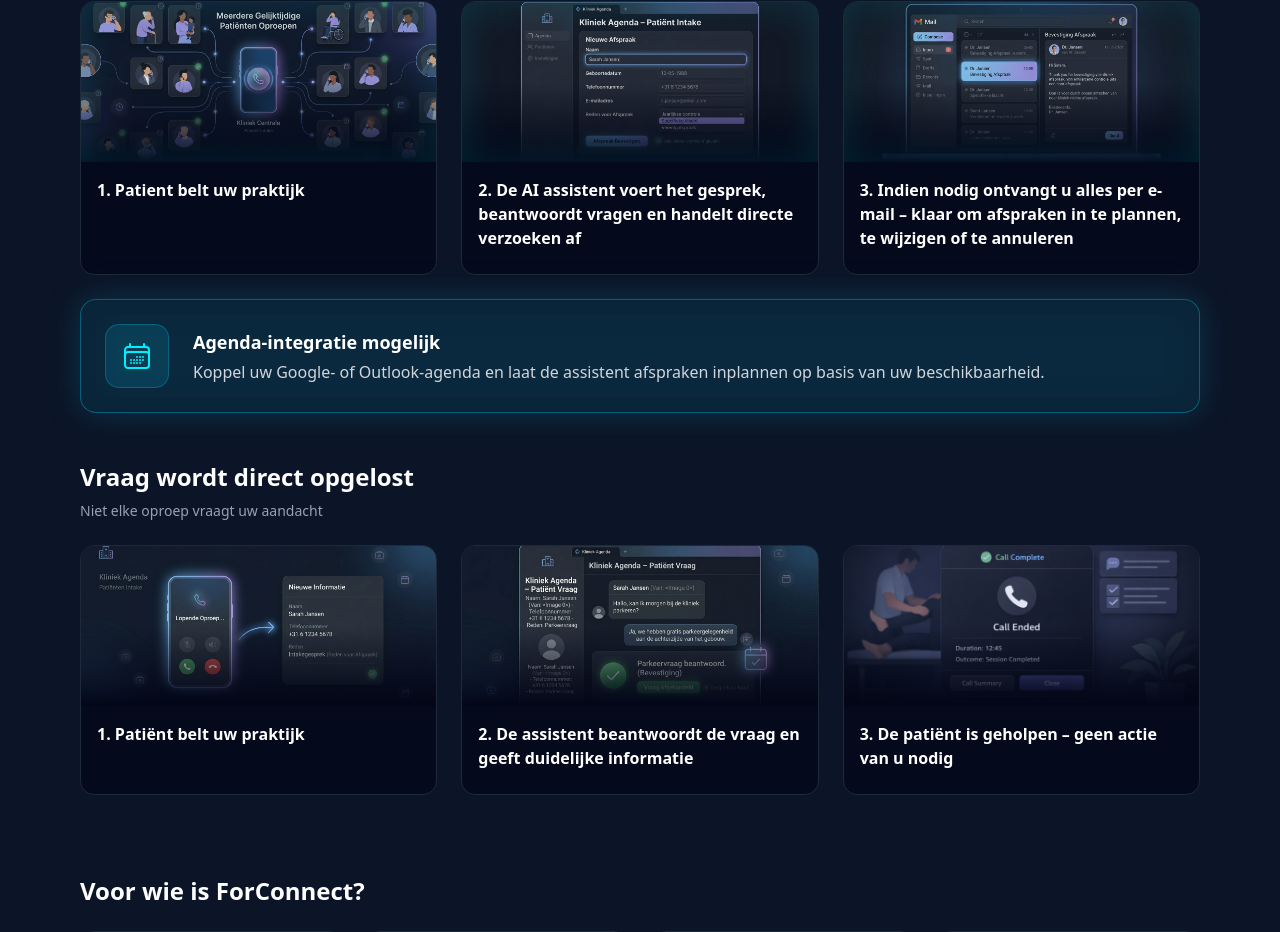
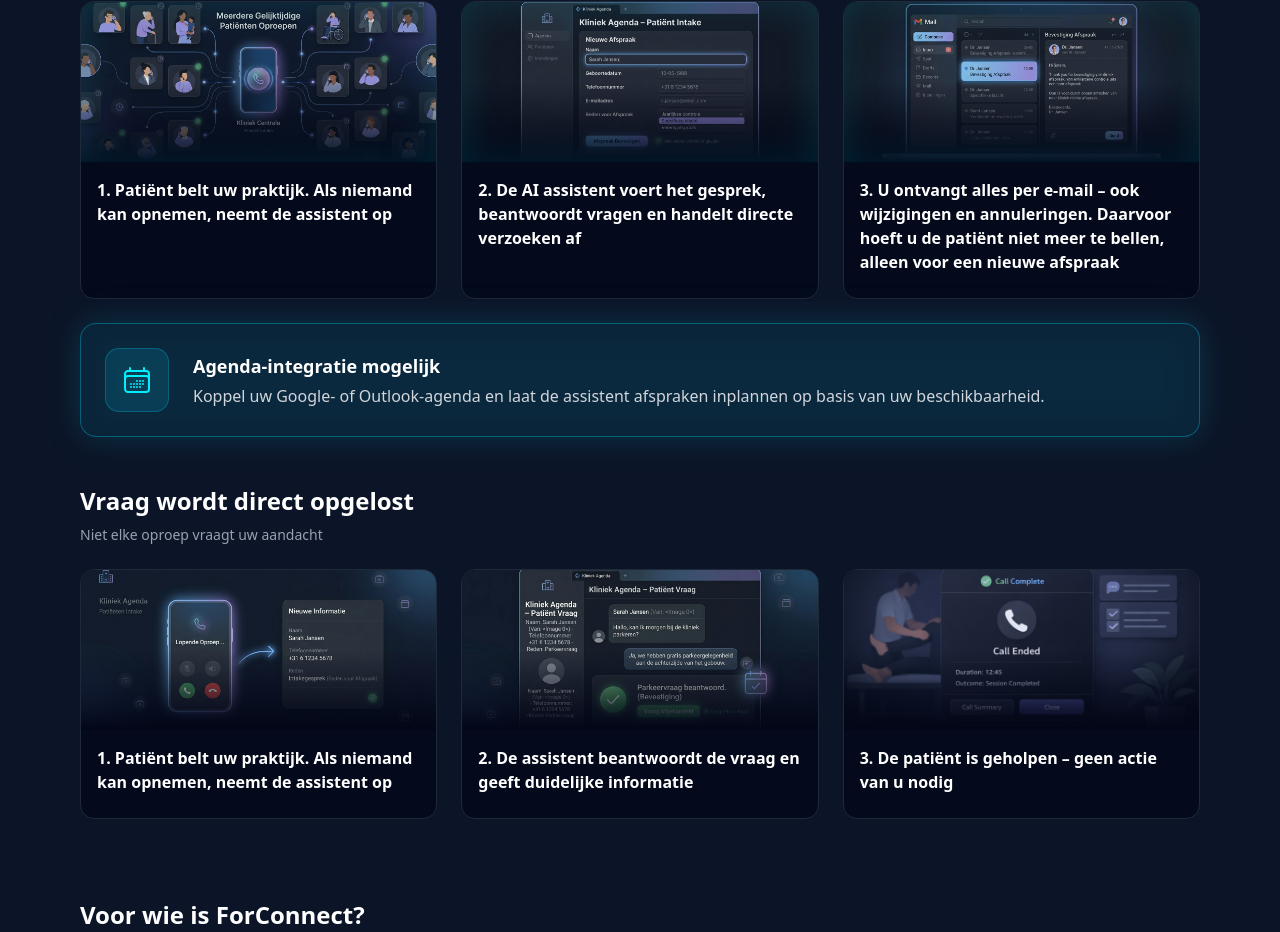
Before and after one commit to ForConnect/forconnect-site, a Next.js app: page / in a window 1280 px wide. Shown: the part 1350-2282 px from the top of the page. Built offline with nearby package versions, Linux system fonts and the light colour scheme.

Commit message:
Hero, AVG seal, how-it-works text updates

```diff
--- a/app/page.tsx
+++ b/app/page.tsx
@@ -53,9 +53,9 @@ const content: Record<'nl' | 'en', ContentType> = {
     heroPrimaryCta: 'Plan een demo',
     howTitle: 'Hoe werkt ForConnect?',
     howSteps: [
-      { title: '1. Patient belt uw praktijk', text: '' },
+      { title: '1. Patiënt belt uw praktijk. Als niemand kan opnemen, neemt de assistent op', text: '' },
       { title: '2. De AI assistent voert het gesprek, beantwoordt vragen en handelt directe verzoeken af', text: '' },
-      { title: '3. Indien nodig ontvangt u alles per e-mail – klaar om afspraken in te plannen, te wijzigen of te annuleren', text: '' },
+      { title: '3. U ontvangt alles per e-mail – ook wijzigingen en annuleringen. Daarvoor hoeft u de patiënt niet meer te bellen, alleen voor een nieuwe afspraak', text: '' },
     ],
     forWhoTitle: 'Voor wie is ForConnect?',
     forWhoItems: [
@@ -100,9 +100,9 @@ const content: Record<'nl' | 'en', ContentType> = {
     heroPrimaryCta: 'Book a demo',
     howTitle: 'How does ForConnect work?',
     howSteps: [
-      { title: '1. Patient calls your practice', text: '' },
+      { title: '1. Patient calls your practice. If no one can answer, the assistant picks up', text: '' },
       { title: '2. The AI assistant handles the conversation and processes the request', text: '' },
-      { title: '3. If needed, you receive everything by email – ready to schedule, change or cancel appointments', text: '' },
+      { title: '3. You receive everything by email – including changes and cancellations. You do not need to call the patient for those, only to schedule a new appointment', text: '' },
     ],
     forWhoTitle: 'Who is ForConnect for?',
     forWhoItems: [
@@ -408,8 +408,8 @@ export default function HomePage() {
               <div className="p-4">
                 <p className="font-semibold text-white mb-2">
                   {lang === 'nl'
-                    ? '1. Patiënt belt uw praktijk'
-                    : '1. Patient calls your practice'}
+                    ? '1. Patiënt belt uw praktijk. Als niemand kan opnemen, neemt de assistent op'
+                    : '1. Patient calls your practice. If no one can answer, the assistant picks up'}
                 </p>
               </div>
             </div>
```
